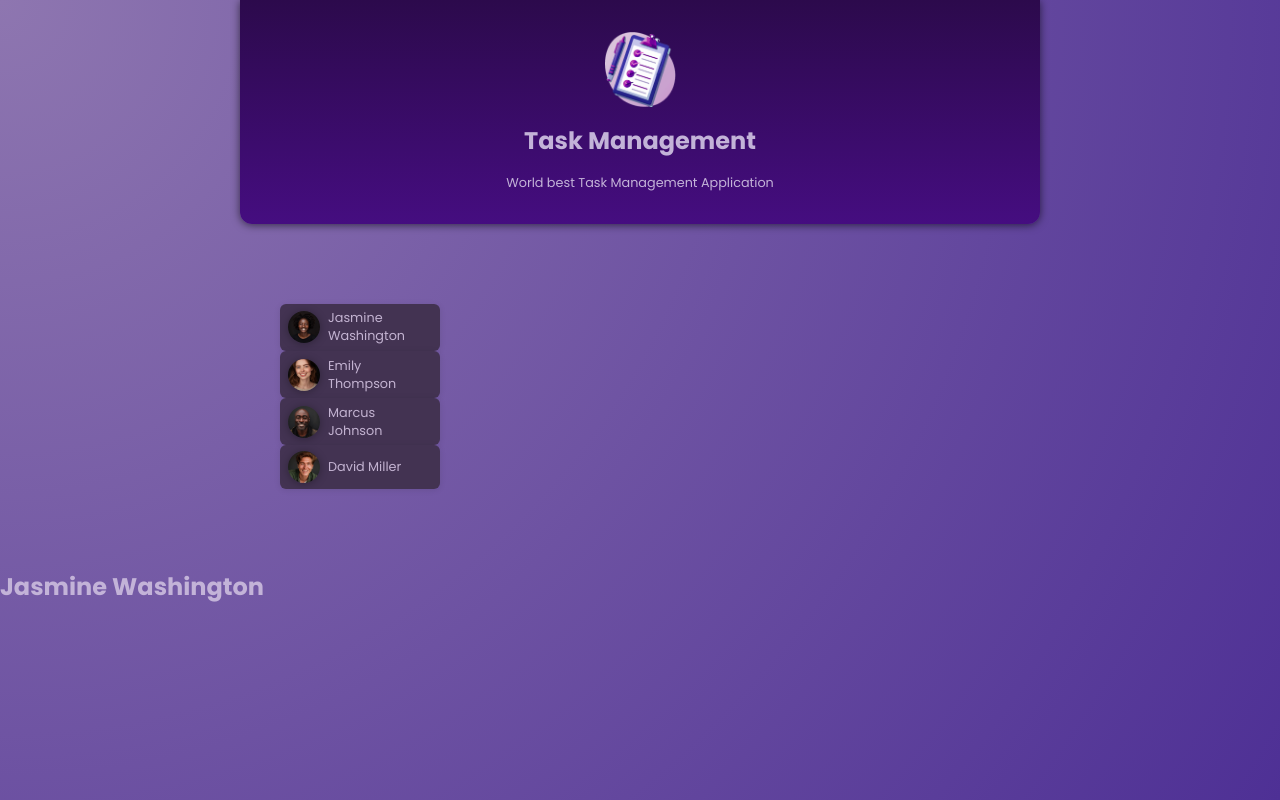
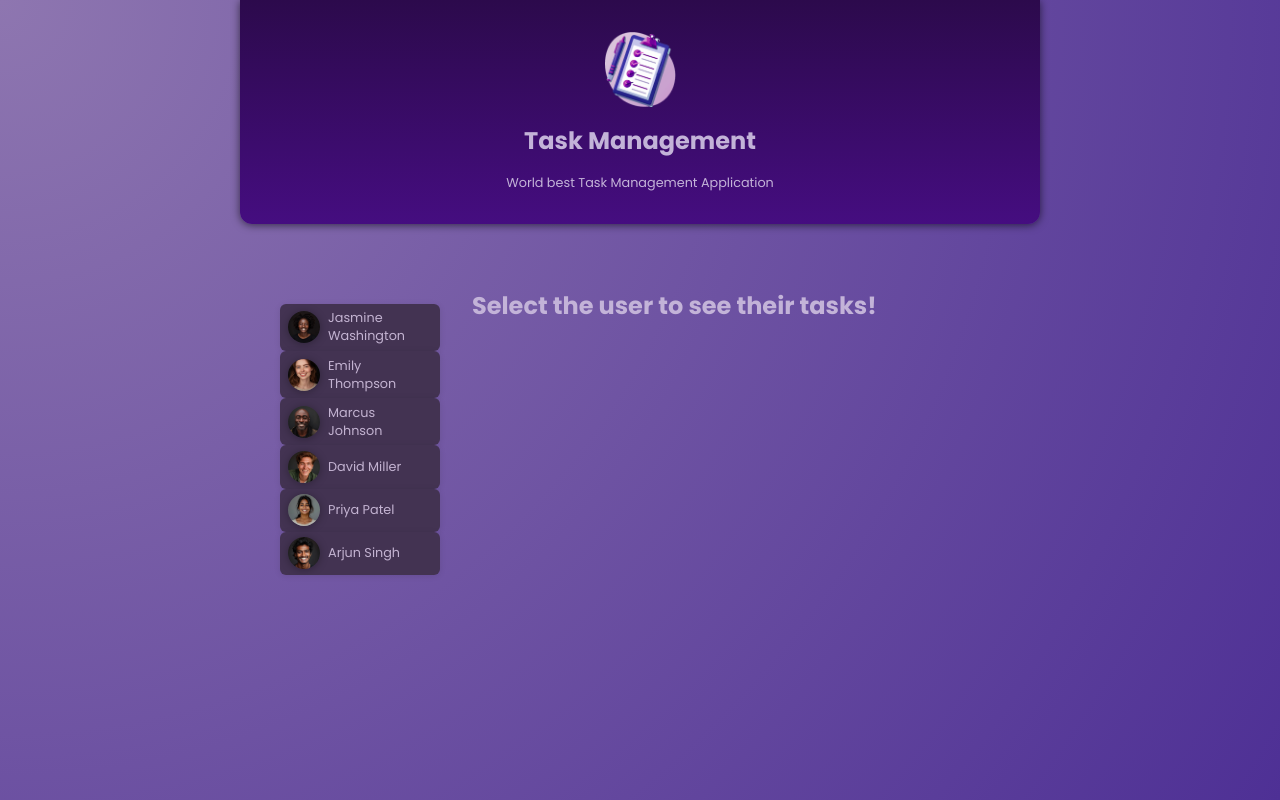
Before and after one commit to ssh4rma/Angular-JS, an Angular app in the folder task-mngt-app/: page / in a window 1280 px wide. Built offline with nearby package versions, Linux system fonts and the light colour scheme.

Commit message:
used @if and @else conditional statement for rendering element

```diff
--- a/task-mngt-app/src/app/app.component.html
+++ b/task-mngt-app/src/app/app.component.html
@@ -2,19 +2,16 @@
 
 <main>
   <ul id="user">
+    @for(user of users; track user.id) {
     <li>
-      <app-user [user]="users[0]" (select)="onSelectUser($event)" />
+      <app-user [user]="user" (select)="onSelectUser($event)" />
     </li>
-    <li>
-      <app-user [user]="users[1]" (select)="onSelectUser($event)" />
-    </li>
-    <li>
-      <app-user [user]="users[2]" (select)="onSelectUser($event)" />
-    </li>
-    <li>
-      <app-user [user]="users[3]" (select)="onSelectUser($event)" />
-    </li>
+    }
   </ul>
+  @if(selectedUser) {
+  <app-tasks [name]="selectedUser.name" />
+  } @else {
+  <p id="fallback">Select the user to see their tasks!</p>
+  }
 </main>
-<app-tasks [name]="selectedUser.name" />
 <router-outlet />
--- a/task-mngt-app/src/app/app.component.ts
+++ b/task-mngt-app/src/app/app.component.ts
@@ -13,7 +13,7 @@ import { TasksComponent } from './components/tasks/tasks.component';
 })
 export class AppComponent {
   users = DUMMY_USERS;
-  selectedUserId = 'u1';
+  selectedUserId?: string;
 
   get selectedUser() {
     return this.users.find((user) => user.id === this.selectedUserId)!;
```
